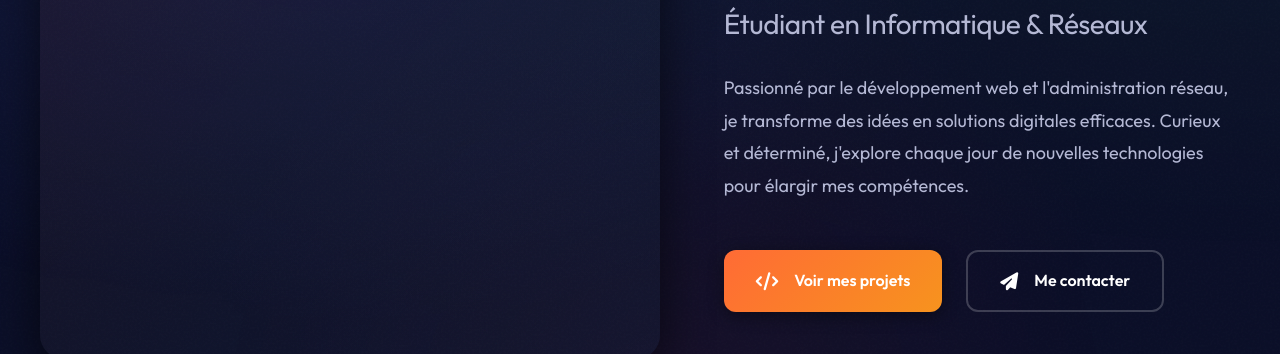
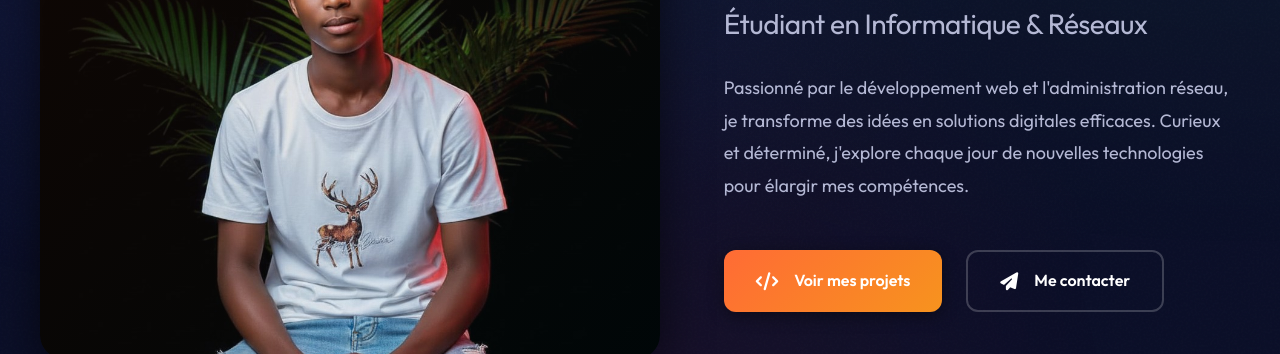
Before and after one commit to Philippe554-del/Portfolio-, a plain HTML site: page index.html in a window 1280 px wide. Shown: the part 330-684 px from the top of the page. Drawn offline with nearby package versions, Linux system fonts and the light colour scheme.

Commit message:
Update index.html

```diff
--- a/index.html
+++ b/index.html
@@ -144,7 +144,7 @@
   <section id="accueil" class="accueil container">
     <div class="accueil-image">
       <img
-        src="images/acceuil.jpeg"
+        src="images/philippe.jpeg"
         alt="Philippe Hountondji - Développeur web et administrateur réseau"
         loading="eager"
         fetchpriority="high"
```
